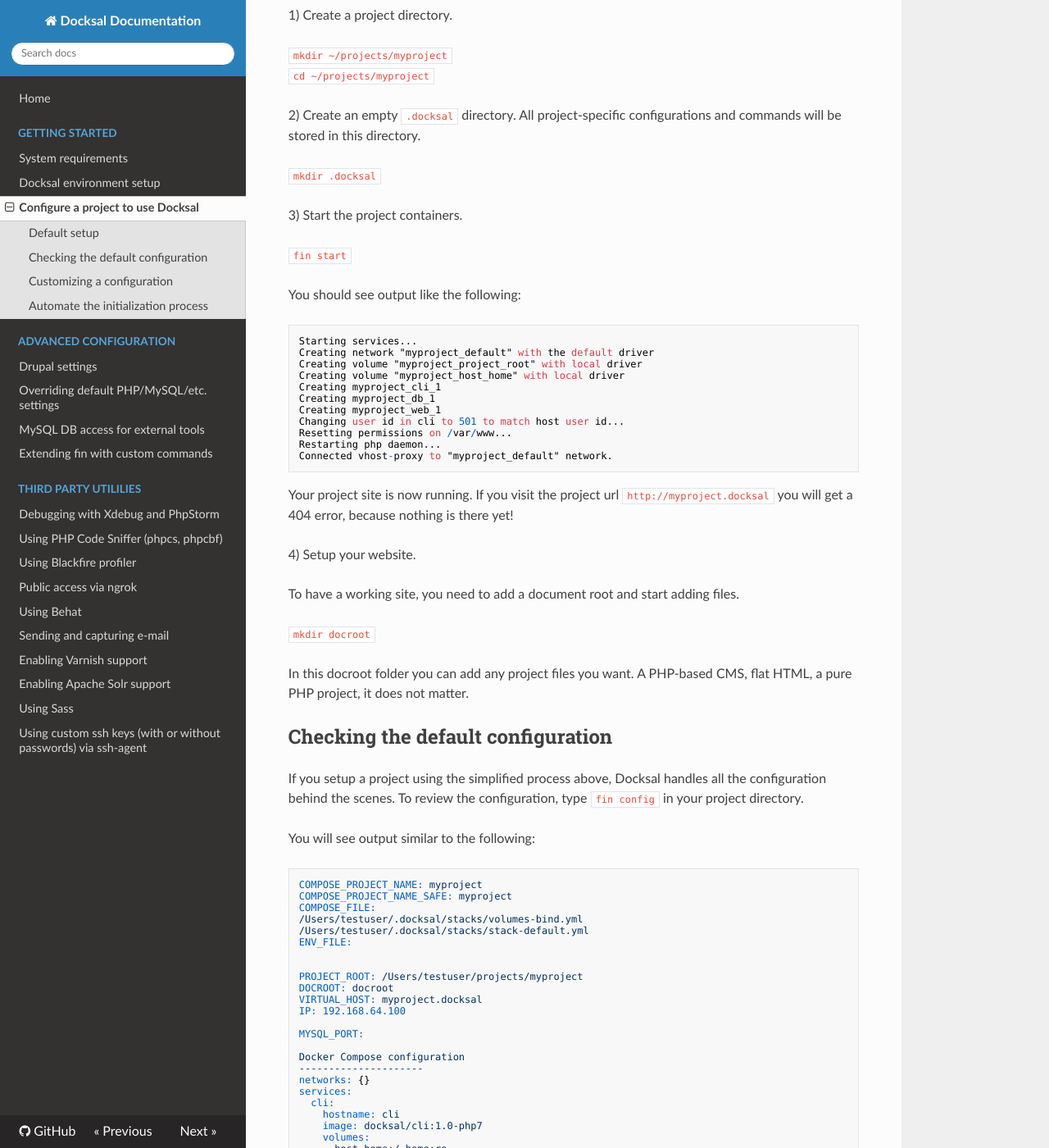
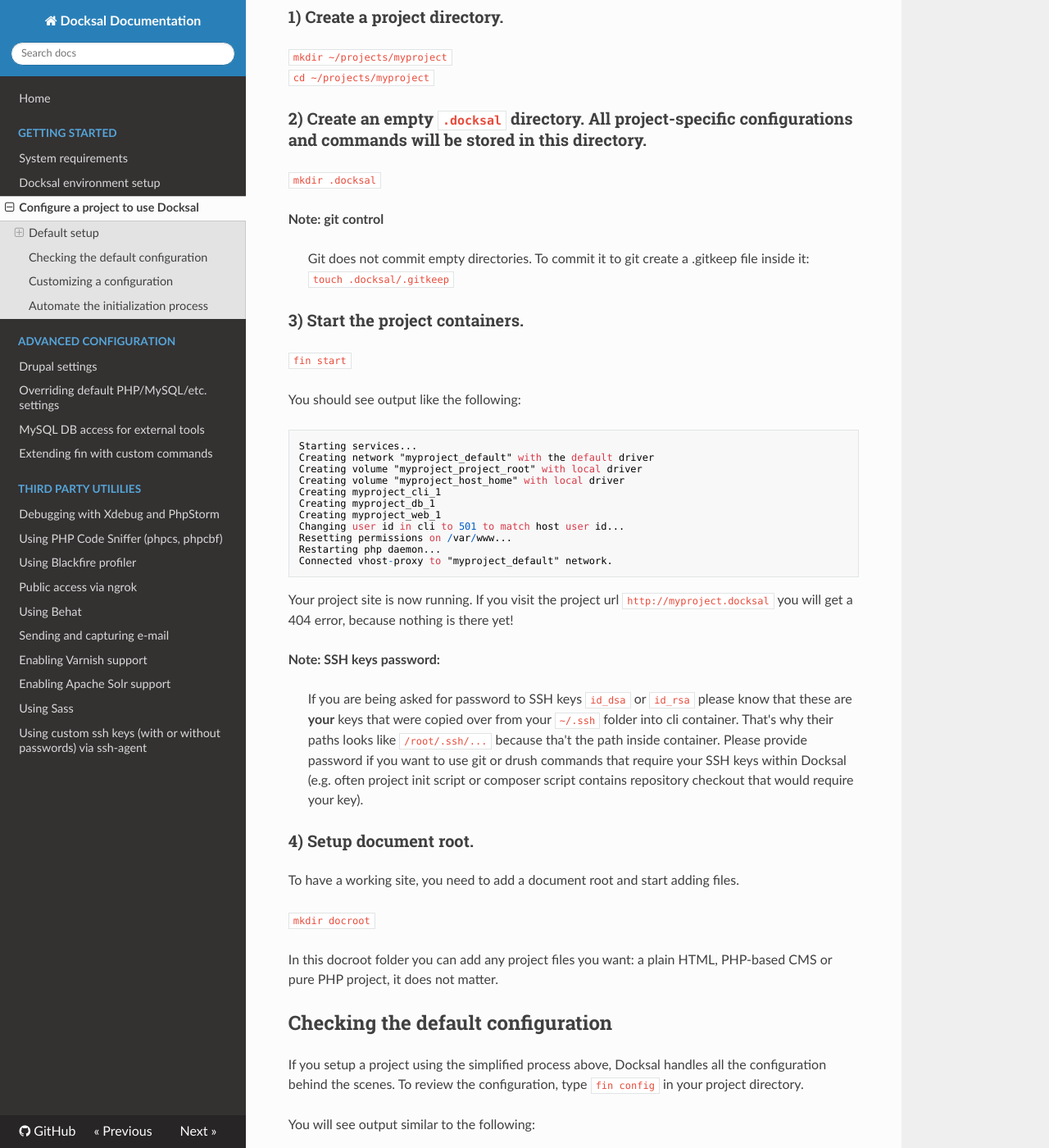
Before and after one commit to docksal/docksal, an MkDocs documentation site: the page built from docs/project-setup.md, in a window 1280 px wide and 1400 px high, scrolled down 378 px. Shown: the whole window at 82% size. Built offline with MkDocs 1.6.1, drawn with Linux system fonts in a browser that asks for light colours; nearby versions of some CDN libraries; old or Windows-style settings are respelled for this version of MkDocs.

Commit message:
Update project-setup.md

```diff
--- a/docs/project-setup.md
+++ b/docs/project-setup.md
@@ -8,17 +8,20 @@ Presence of the `.docksal` folder in the project directory is a good indicator a
 
 ## Default setup
 
-1) Create a project directory.
+### 1) Create a project directory.
 
 `mkdir ~/projects/myproject`
 `cd ~/projects/myproject`
 
-2) Create an empty `.docksal` directory. All project-specific configurations and commands
-will be stored in this directory.
+### 2) Create an empty `.docksal` directory. All project-specific configurations and commands will be stored in this directory.
 
 `mkdir .docksal`
 
-3) Start the project containers.
+**Note: git control**
+> Git does not commit empty directories. To commit it to git create a .gitkeep file inside it:
+`touch .docksal/.gitkeep`
+
+### 3) Start the project containers.
 
 `fin start`
 
@@ -40,13 +43,16 @@ Connected vhost-proxy to "myproject_default" network.
 
 Your project site is now running. If you visit the project url `http://myproject.docksal` you will get a 404 error, because nothing is there yet!
 
-4) Setup your website.
+**Note: SSH keys password:**
+> If you are being asked for password to SSH keys `id_dsa` or `id_rsa` please know that these are **your** keys that were copied over from your `~/.ssh` folder into cli container. That's why their paths looks like `/root/.ssh/...` because tha't the path inside container. Please provide password if you want to use git or drush commands that require your SSH keys within Docksal (e.g. often project init script or composer script contains repository checkout that would require your key).
+
+### 4) Setup document root.
 
 To have a working site, you need to add a document root and start adding files.
 
 `mkdir docroot`
 
-In this docroot folder you can add any project files you want. A PHP-based CMS, flat HTML, a pure PHP project, it does not matter.
+In this docroot folder you can add any project files you want: a plain HTML, PHP-based CMS or pure PHP project, it does not matter.
 
 ## Checking the default configuration
 
```
